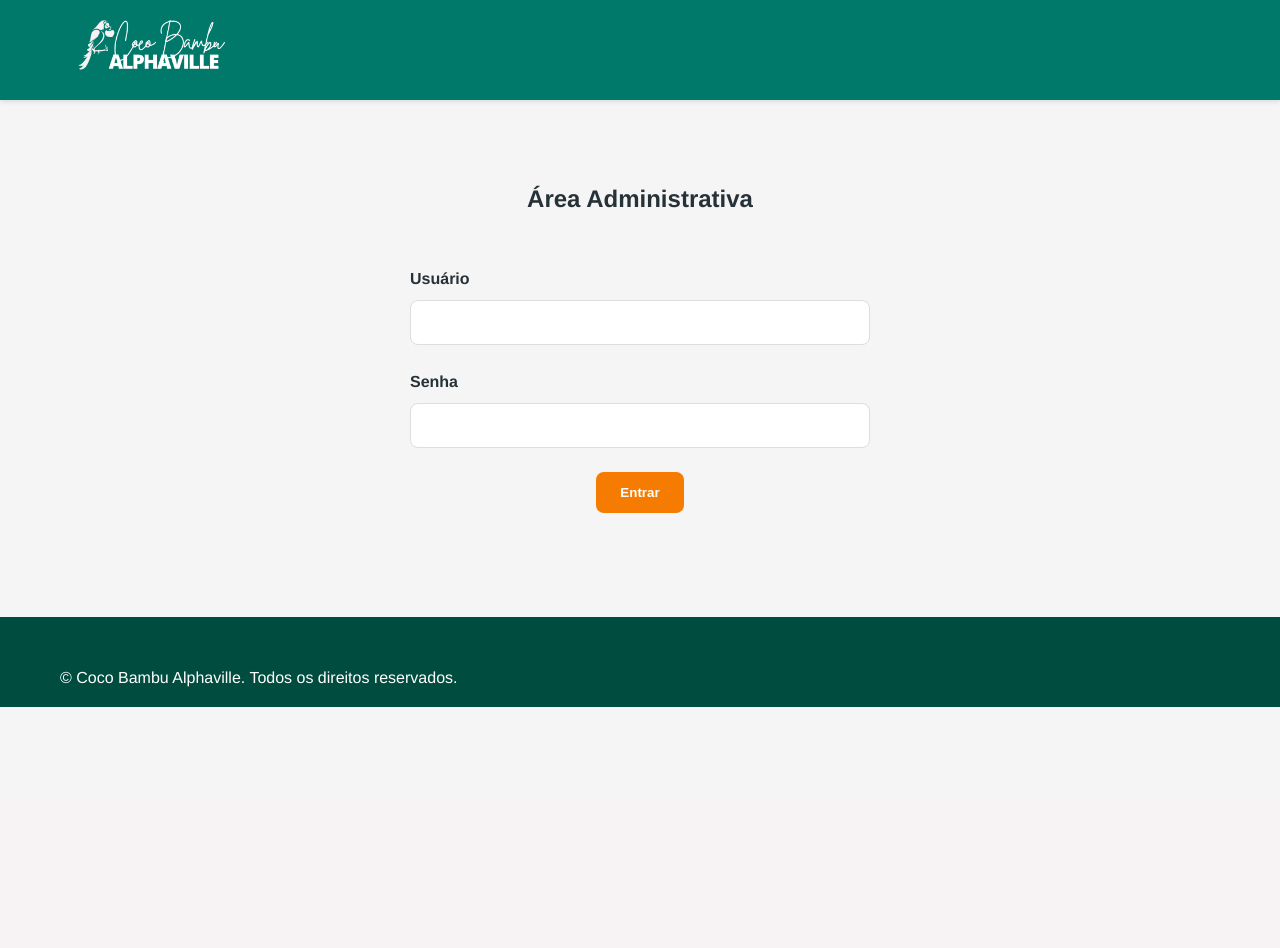
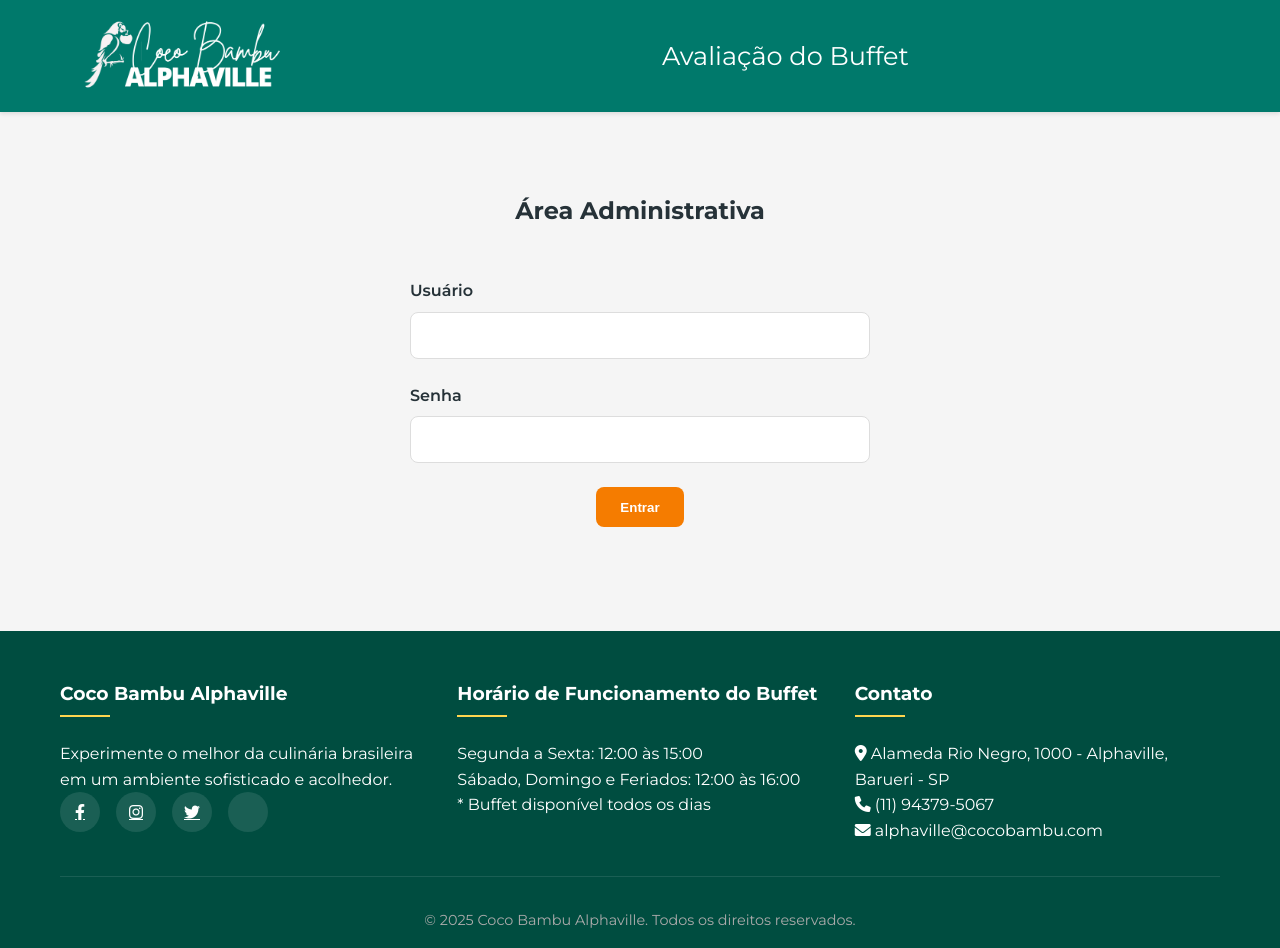
Before and after one commit to Robsoncb1/site_avalia-o, a Flask app: page /admin in a window 1280 px wide. Before the commit the page ends 707 px from the top, so only its background shows below. Run offline with Flask 3, Linux system fonts and the light colour scheme.

Commit message:
Ajuste no rodapé com horários de funcionamento do buffet

```diff
--- a/src/templates/base.html
+++ b/src/templates/base.html
@@ -1,26 +1,85 @@
 <!DOCTYPE html>
-<html lang="pt-br">
+<html lang="pt-BR">
 <head>
     <meta charset="UTF-8">
-    <title>{% block title %}Coco Bambu{% endblock %}</title>
     <meta name="viewport" content="width=device-width, initial-scale=1.0">
+    <title>{% block title %}Avaliação do Buffet{% endblock %}</title>
+    <meta name="description" content="Avalie o buffet do restaurante Coco Bambu Alphaville e envie suas sugestões.">
+
+    <!-- Favicon -->
+    <link rel="shortcut icon" href="{{ url_for('static', filename='img/favicon.ico') }}" type="image/x-icon">
+
+    <!-- Google Fonts -->
+    <link rel="preconnect" href="https://fonts.googleapis.com">
+    <link rel="preconnect" href="https://fonts.gstatic.com" crossorigin>
+    <link href="https://fonts.googleapis.com/css2?family=Montserrat:wght@400;600;700&display=swap" rel="stylesheet">
+
+    <!-- Font Awesome -->
+    <link rel="stylesheet" href="https://cdnjs.cloudflare.com/ajax/libs/font-awesome/6.0.0/css/all.min.css">
+
+    <!-- CSS -->
     <link rel="stylesheet" href="{{ url_for('static', filename='css/style.css') }}">
+
+    {% block extra_css %}{% endblock %}
 </head>
 <body>
+
+<!-- Header simplificado -->
 <header>
-        <div class="container">
-            <img src="{{ url_for('static', filename='img/logo-coco.png') }}" alt="Logo" height="60">
+    <div class="header-container container" style="display: flex; align-items: center; justify-content: space-between;">
+        <div class="logo">
+            <img src="{{ url_for('static', filename='img/logo-coco.png') }}" alt="Logo Coco Bambu" style="height: 80px;">
+        </div>
+        <div style="flex: 1; text-align: center;">
+            <h1 style="color: white; font-size: 1.6rem; font-weight: 500;">Avaliação do Buffet</h1>
+        </div>
     </div>
 </header>
 
+<!-- Main Content -->
 <main>
     {% block content %}{% endblock %}
 </main>
 
+<!-- Footer -->
 <footer>
     <div class="container">
-            <p>&copy; {{ current_year }} Coco Bambu Alphaville. Todos os direitos reservados.</p>
+        <div class="footer-content">
+            <div class="footer-column">
+                <h3>Coco Bambu Alphaville</h3>
+                <p>Experimente o melhor da culinária brasileira em um ambiente sofisticado e acolhedor.</p>
+                <div class="social-links">
+                    <a href="#" aria-label="Facebook"><i class="fab fa-facebook-f"></i></a>
+                    <a href="#" aria-label="Instagram"><i class="fab fa-instagram"></i></a>
+                    <a href="#" aria-label="Twitter"><i class="fab fa-twitter"></i></a>
+                    <a href="#" aria-label="TripAdvisor"><i class="fab fa-tripadvisor"></i></a>
+                </div>
+            </div>
+
+            <div class="footer-column">
+                <h3>Horário de Funcionamento do Buffet</h3>
+                <p>Segunda a Sexta: 12:00 às 15:00</p>
+                <p>Sábado, Domingo e Feriados: 12:00 às 16:00</p>
+                <p>* Buffet disponível todos os dias</p>
+            </div>
+
+            <div class="footer-column">
+                <h3>Contato</h3>
+                <p><i class="fas fa-map-marker-alt"></i> Alameda Rio Negro, 1000 - Alphaville, Barueri - SP</p>
+                <p><i class="fas fa-phone"></i> (11) 94379-5067</p>
+                <p><i class="fas fa-envelope"></i> alphaville@cocobambu.com</p>
+            </div>
+        </div>
+
+        <div class="copyright">
+            <p>&copy; 2025 Coco Bambu Alphaville. Todos os direitos reservados.</p>
+        </div>
     </div>
 </footer>
+
+<!-- JavaScript -->
+<script src="{{ url_for('static', filename='js/main.js') }}"></script>
+{% block extra_js %}{% endblock %}
+
 </body>
 </html>
```
Lines whose indentation alone changed are shown as unchanged.
